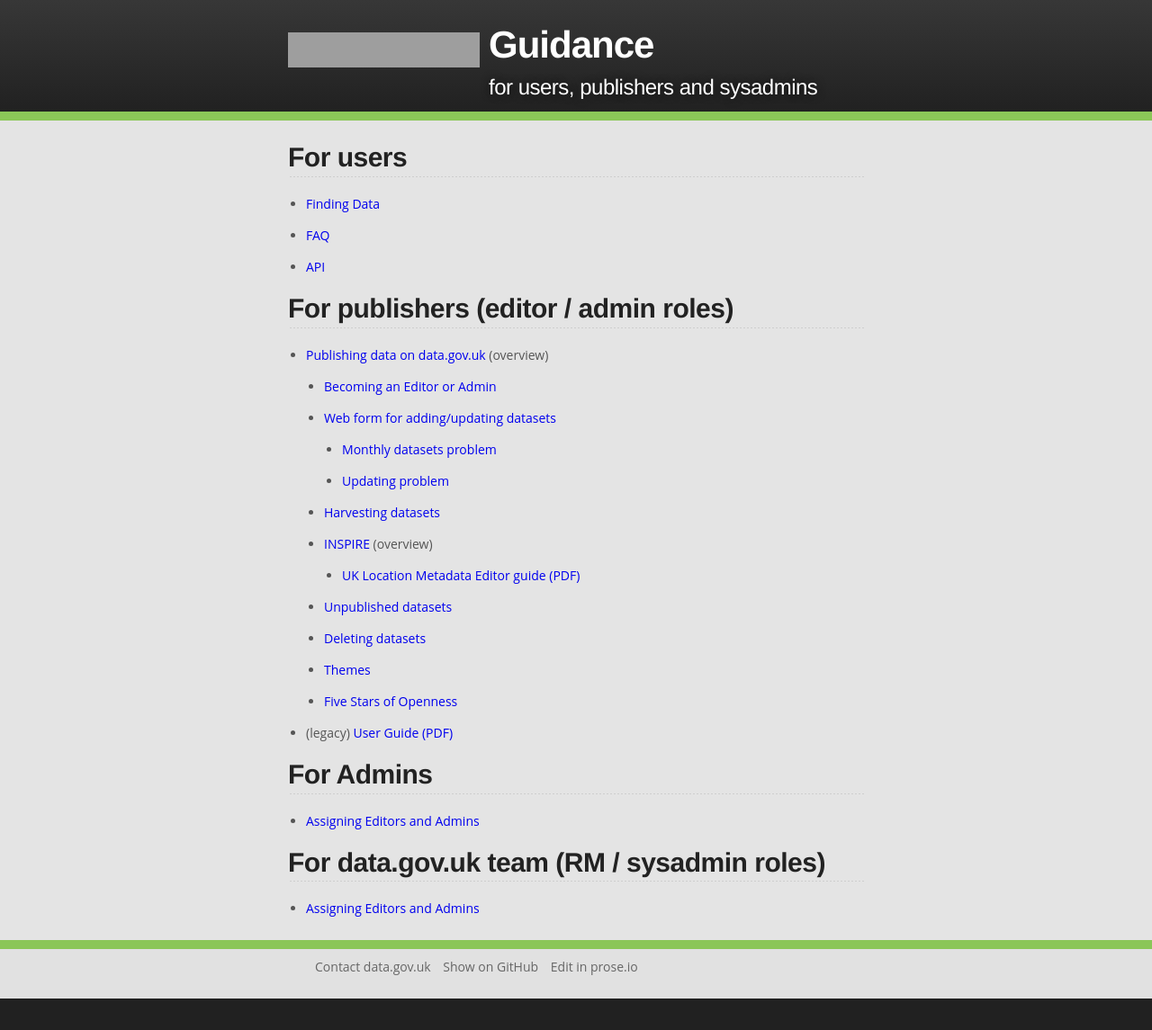
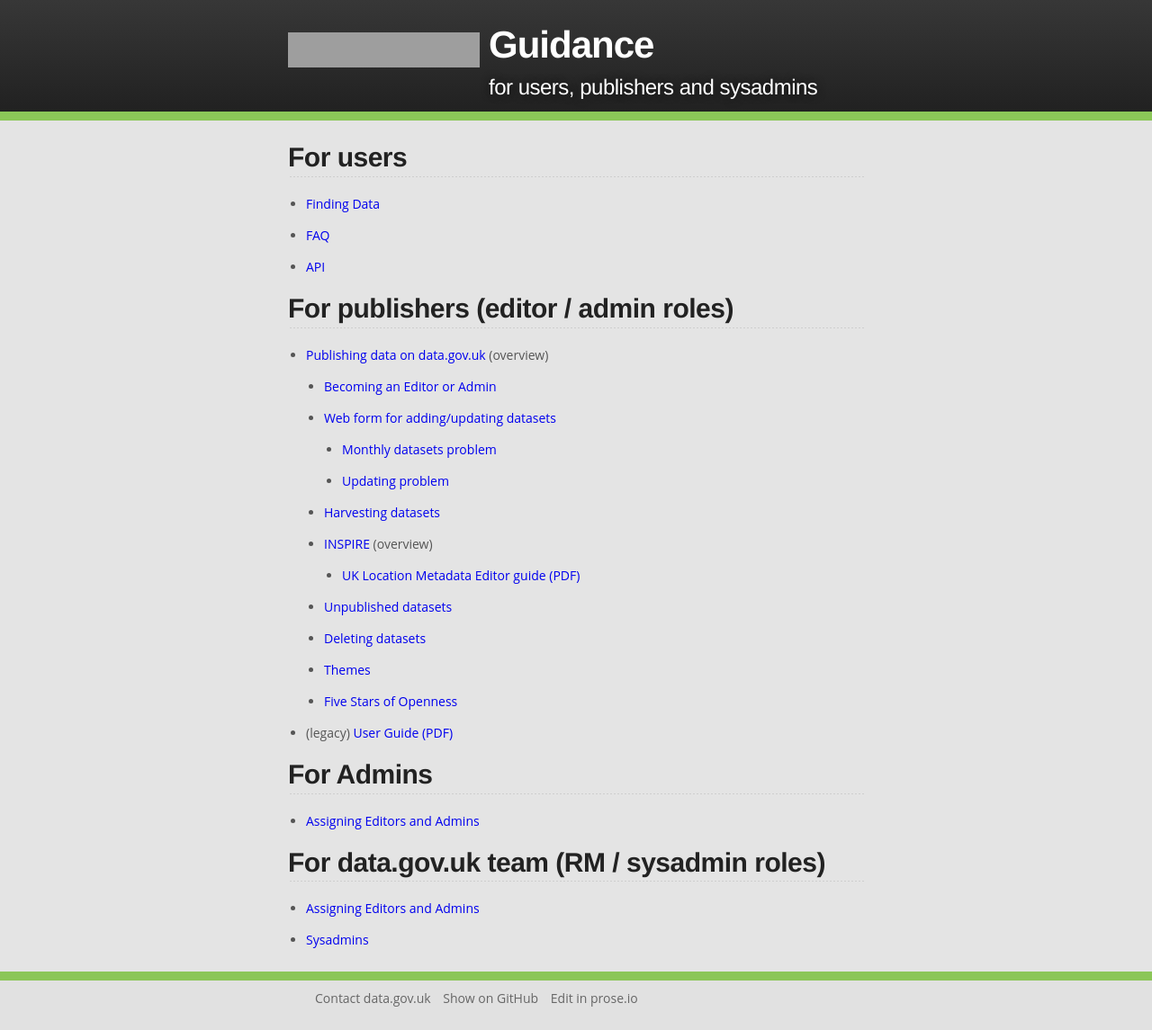
Before and after one commit to datagovuk/guidance, a Jekyll site: the page built from index.md, in a window 1280 px wide. Shown: the whole page at 90% size. Built offline with Jekyll 4.4.1, drawn with Linux system fonts in a browser that asks for light colours; before the commit the page ends 1110 px from its top, so only the background shows below that; grey boxes are pictures that could not be loaded.

Commit message:
Add info about sysadmins

```diff
--- a/index.md
+++ b/index.md
@@ -46,3 +46,5 @@
 ## For data.gov.uk team (RM / sysadmin roles)
 
 * [Assigning Editors and Admins](assigning_editors_and_admins.html)
+
+* [Sysadmins](sysadmins.html)
```
